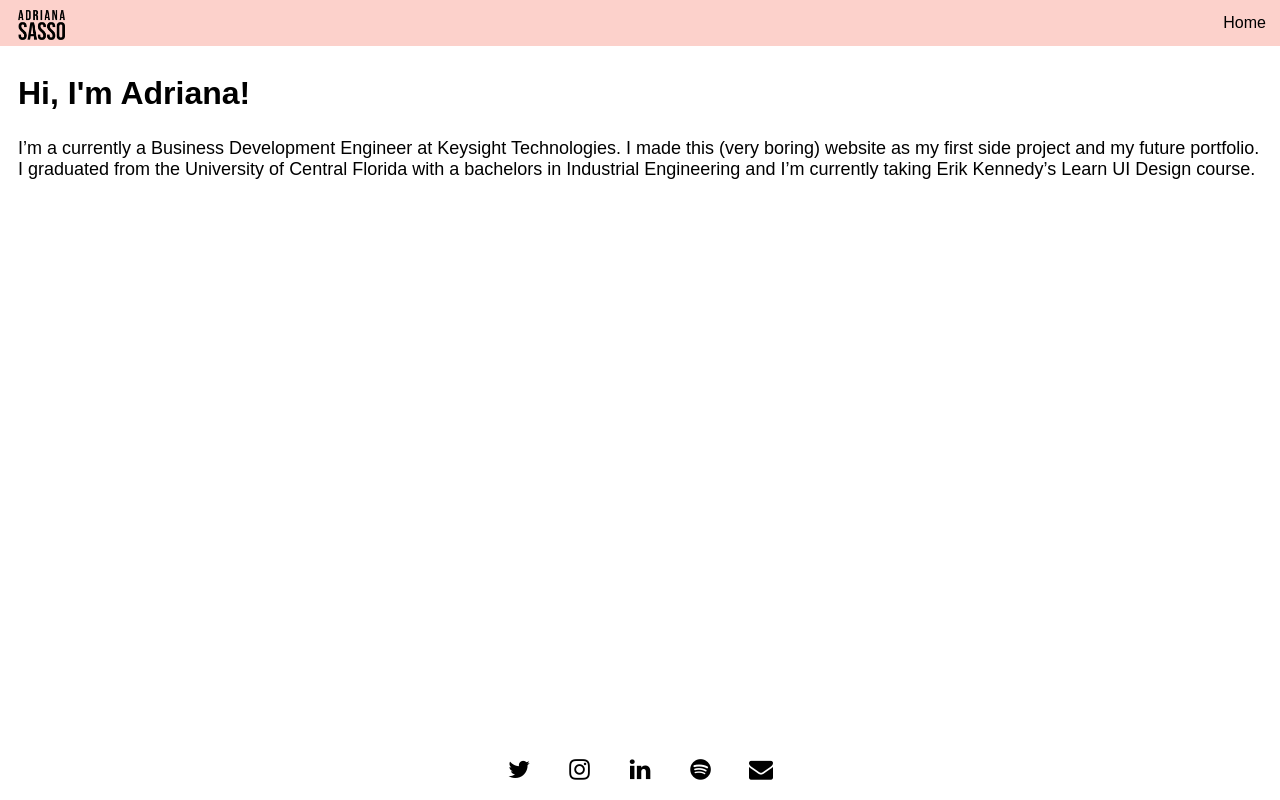
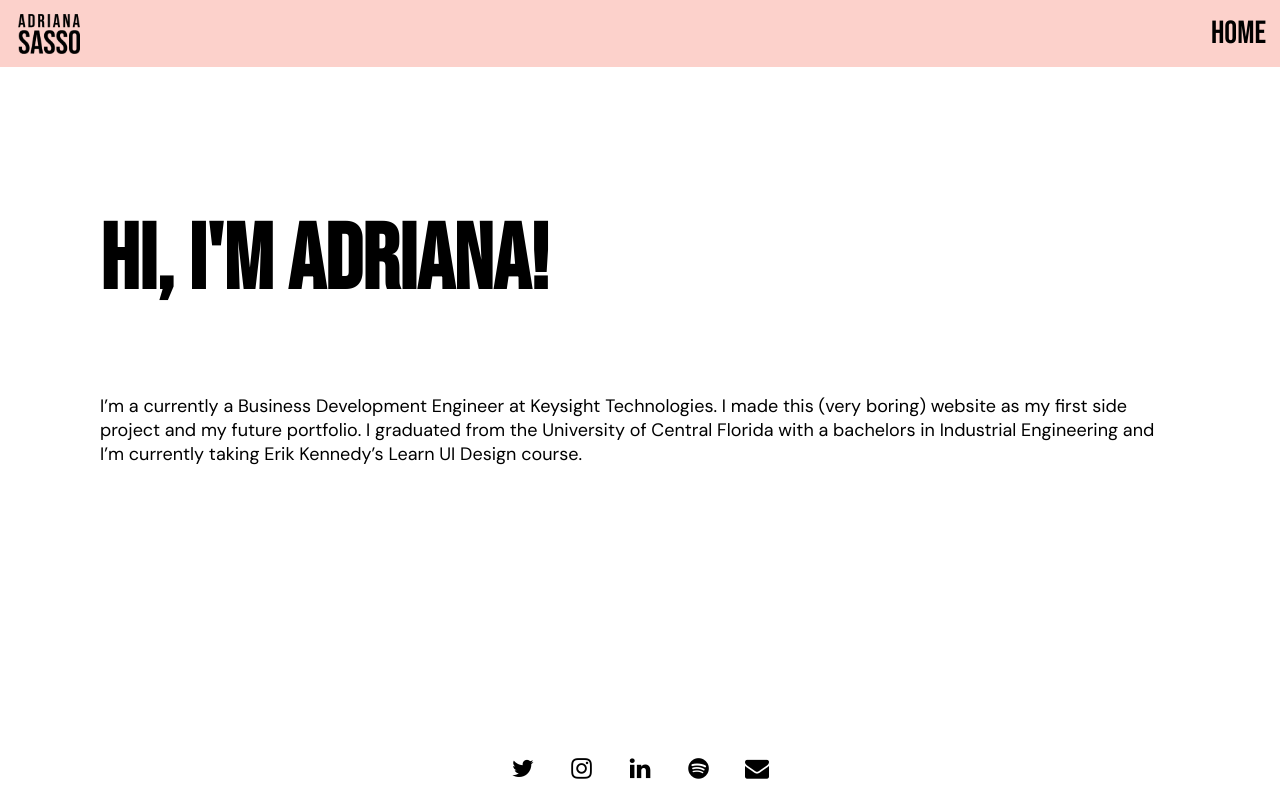
Before and after one commit to adrisasso/adrisasso.github.io, a plain HTML site: page index.html in a window 1280 px wide. Drawn offline with Linux system fonts and the light colour scheme.

Commit message:
updated css

```diff
--- a/css/style.css
+++ b/css/style.css
@@ -1,23 +1,3 @@
-/* Color Palette:
-Burnt orange: #dc4b2f
-Orange: #e16c38
-Coral: #f1ae60
-Mustard: #edbd52
-Base: #edd8cd
-Light Pink: #efbcb6
-Dark pink: #dc3f53
-
-font-family: 'Montserrat', sans-serif;
-font-family: 'Playfair Display', serif;
-*/
-
-.bebas-neue-regular {
-  font-family: "Bebas Neue", sans-serif;
-  font-weight: 400;
-  font-style: normal;
-}
-
-
 @import url('https://fonts.googleapis.com/css2?family=Montserrat:wght@400;600&family=Playfair+Display:wght@400;600&display=swap');
 @import url('https://fonts.googleapis.com/css2?family=Bebas+Neue&display=swap');
 @import url('https://fonts.googleapis.com/css2?family=DM+Sans:ital,opsz,wght@0,9..40,100..1000;1,9..40,100..1000&display=swap');
@@ -56,10 +36,10 @@ html {
 }
 
 .nav img{
-  height: 30px;
+  height: 40px;
   width: auto;
   padding-left: 18px;
-  padding-top: 10px;
+  padding-top: 14px;
 }
 
 .nav a {
@@ -68,7 +48,10 @@ html {
   color: #000000;
   text-align: center;
   padding: 14px;
+  padding-left: 18px;
   text-decoration: none;
+  font-family: 'Bebas Neue', sans-serif;
+  font-size: 32px;
 }
 
 .topnav a:hover {
@@ -85,15 +68,14 @@ html {
 
 #header {
   padding-top: 30px;
-  height: 50vh;
   color: #3f3d3d;
-  margin: 18px;
+  margin: 100px;
   overflow-y: hidden;
   max-width: 100vw;
 }
 
 h1 {
-  font-size: 32px;
+  font-size: 92px;
   font-family: 'Bebas Neue', sans-serif;
   text-align: left;
   color: #000000;
@@ -105,119 +87,6 @@ p {
   text-align: left;
   color: #000000;
 }
-
-/*
-.left h1 {
-  font-size: 70px;
-  font-family: 'Bebas Neue', sans-serif;
-  text-align: left;
-  color: #000000;
-}
-
-.left .button {
-  float: left;
-}
-
-.left .button a{
-  font-size: 20px;
-  font-family: 'Montserrat', sans-serif;
-  text-align: left;
-  width: 300px;
-  height: 30px;
-  background-color: #efbcb6;
-  padding: 14px 20px;
-  text-decoration: none;
-  text-transform: uppercase;
-  color: #000000;
-}
-
-.left .button a:hover {
-  opacity: 0.7;
-  text-align: center;
-}
-
-.right {
-  position: relative;
-  width: 50%;
-  float: left;
-  height: 100%;
-  background-color: #edd8cd;
-}
-
-.right img {
-  position: absolute;
-  top: 50%;
-  left: 50%;
-  transform: translate(-50%, -50%);
-  text-align: center;
-  border-bottom-left-radius: 30%;
-  max-width: 50vw;
-  max-height: 80%;
-}
-
-.button a {
-  width: 300px;
-  height: 50px;
-  background-color: #e5b4b2;
-  text-align: center;
-  padding: 14px 40px;
-  font-weight: 300;
-  text-decoration: none;
-  text-transform: uppercase;
-  color: #3f3d3d;
-} */
-
-/* Body */
-
-/* #about {
-  padding-top: 50px;
-  min-height: 100vh;
-  color: #3f3d3d;
-  margin: 0px;
-  overflow-y: hidden;
-  max-width: 100vw;
-}
-
-#about .picture {
-  object-fit: contain;
-}
-
-#about .picture {
-  width: 100%;
-}
-
-#about h1 {
-  font-weight: 600;
-  padding-left: 20px;
-  margin: 0px;
-  font-size: 30px;
-}
-
-#about p {
-  padding-left: 20px;
-  padding-right: 30px;
-}
-
-#about .picture {
-  width: 100%;
-}
-
-#about .row {
-  display: flex;
-}
-
-#about .column {
-  flex: 33.33%;
-  padding: 10px;
-}
-#about img:hover {
-  opacity: 1;
-}
-
-#about img{
-  border-radius: 50%;
-  opacity: 0.8;
-} */
 
 /* Footer */
 
```
